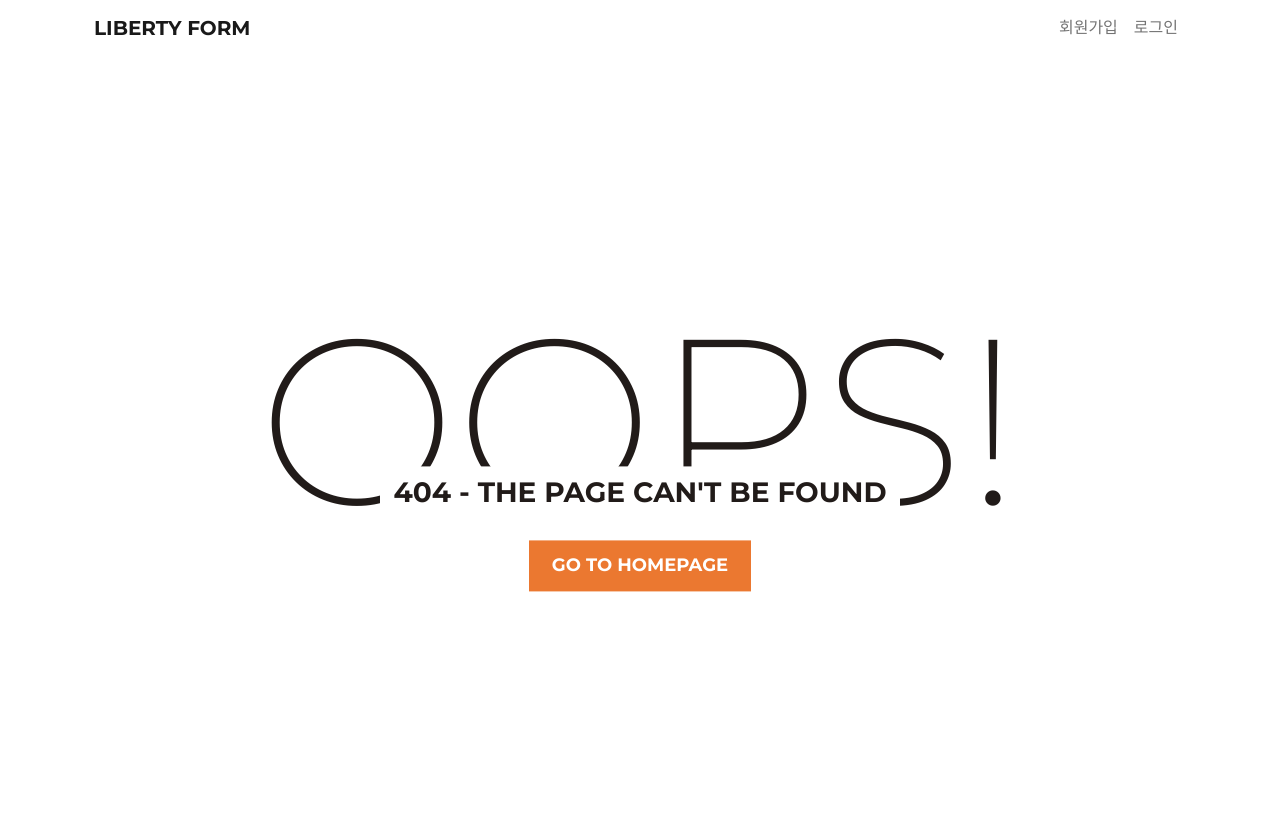
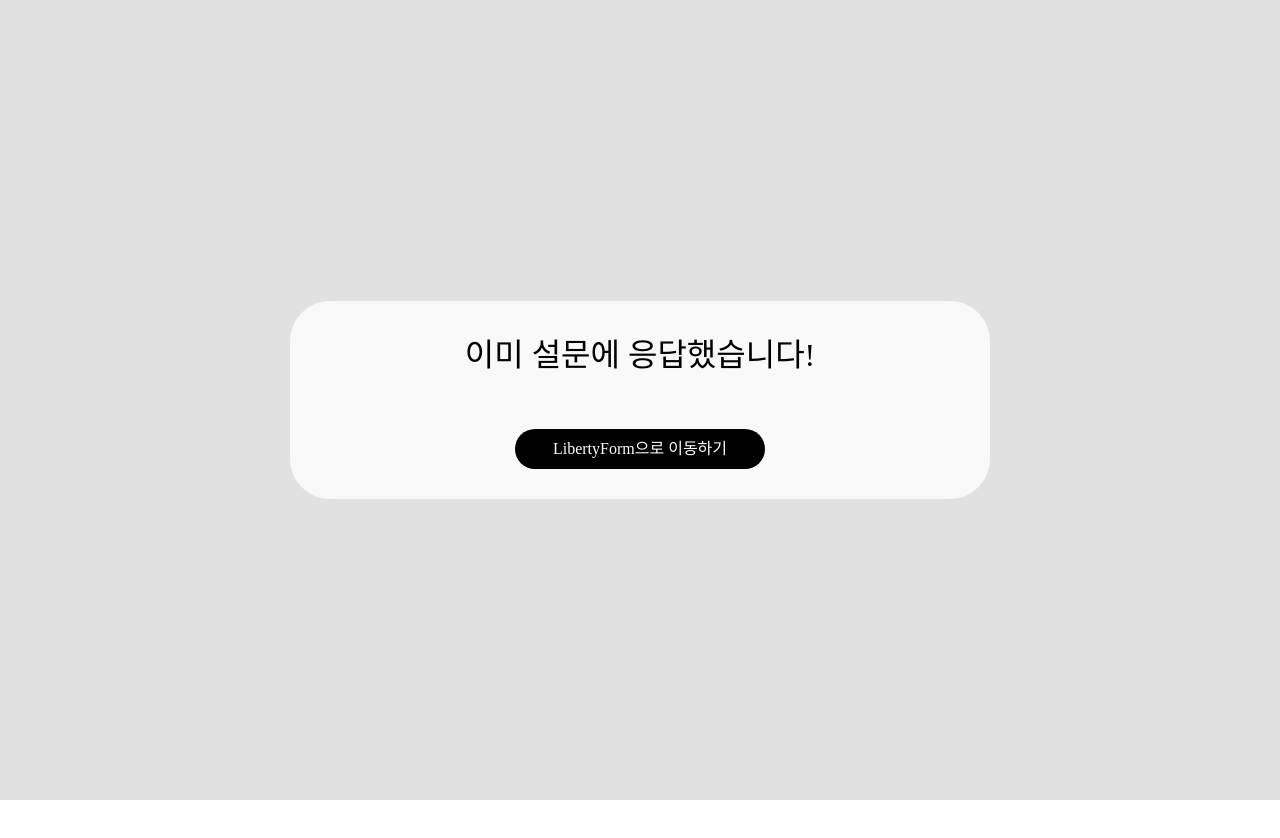
Before and after one commit to Gachon-Kakao-Enterprise-Group-7/libertyForm-WEB, a React (Create React App) app: page /alreadyanswered in a window 1280 px wide. Before the commit this address had no page. Shown: the top 838 px of the page. After the commit the page ends 800 px from the top, so only its background shows below. Built offline with nearby package versions, Linux system fonts and the light colour scheme; a web font is replaced by a local one.

Commit message:
TN7-249 [FEAT] 피설문자 설문 확인, 응답 체크 구현

```diff
--- a/src/App.js
+++ b/src/App.js
@@ -16,6 +16,7 @@ import { GlobalStyle } from './globalstyle'
 
 import { BrowserRouter, Routes, Route } from 'react-router-dom' // 리액트 라우터 기능 사용
 import { AnimatePresence } from "framer-motion"; //애니메이션 라이브러리
+import AlreadyAnswered from 'components/dosurvey/AlreadyAnswered';
 
 
 function App() {
@@ -31,6 +32,8 @@ function App() {
           <Route path="/login" element={<><Login /></>}></Route>
           <Route path="/kakaologin" element={<><Kakaologin /></>}></Route>
           <Route path="/dosurvey/:surveyCode" element={<Dosurvey />}></Route>
+          <Route path="/doprivatesurvey/:privateSurveyCode" element={<Dosurvey />}></Route>
+          <Route path="/alreadyanswered" element={<AlreadyAnswered />}></Route>
           <Route path="/surveyend" element={<Surveyend />}></Route>
           <Route path="/adminpage" element={<Adminpage />}></Route>
           <Route path="/ansurvey" element={<Ansurvey />}></Route>
--- /dev/null
+++ b/src/components/dosurvey/AlreadyAnswered.js
@@ -0,0 +1,63 @@
+import React from 'react';
+import styled from 'styled-components';
+import { Link } from "react-router-dom";
+
+const BackgroundDiv = styled.div`
+  position: absolute;
+  top:0px; // nav바 가려버림
+  background: #e1e1e1;
+  width: 100%;
+  min-height: 100vh;
+  display: flex;
+  align-items: center; //세로축
+  justify-content: center;  //가로축
+`
+const StartCard = styled.div`
+    background-color: rgba(255, 255, 255, 0.8);
+    color:black;
+    width: 700px;
+    padding: 30px;
+    border-radius: 40px;
+    display: flex;
+    flex-direction: column;
+
+
+`
+
+const TitleMessage = styled.div`
+    font-size: 2rem;
+    margin: auto;
+    text-align: center;
+    padding-bottom:50px;
+`
+
+const LibertyBtn = styled.button`
+    border: 0px;
+    margin: auto;
+    background-color: black;
+    color:white;
+    width: 250px;
+    height: 40px;
+    border-radius: 20px;
+
+`
+const Linked = styled(Link)`
+    display: flex;
+    flex-direction: column;
+    text-decoration: none;
+`
+
+function AlreadyAnswered() {
+    return (
+        <BackgroundDiv>
+            <StartCard>
+                <TitleMessage>이미 설문에 응답했습니다!</TitleMessage>
+                <Linked to='/'>
+                    <LibertyBtn>LibertyForm으로 이동하기</LibertyBtn>
+                </Linked>
+            </StartCard>
+        </BackgroundDiv>
+    );
+}
+
+export default AlreadyAnswered;
--- a/src/components/dosurvey/Dosurvey.js
+++ b/src/components/dosurvey/Dosurvey.js
@@ -39,8 +39,6 @@ const SurveyFooter = styled.div`
   margin-top: auto;
   border-radius: 20px;
 `
-
-
 const SurveyNextButton = styled.button`
   background-color: white;
   outline: none;
@@ -58,7 +56,6 @@ const SurveyNextButton = styled.button`
 		border-color:rgba(0,0,0,0.25);
 	}
 `
-
 const SurveyFinalButton = styled.button`
   background-color: #ffcd00;
   outline: none;
@@ -177,7 +174,6 @@ const EmotionSlider = styled(Slider)({
     },
   },
 });
-
 const EmotionText = styled.div`
   display: flex;
   align-items: center;
@@ -214,7 +210,6 @@ const EmotionText = styled.div`
 
 }
 `
-
 const StartSurveyBtn = styled.button`
   position: absolute;
   margin: 50px auto;
@@ -233,8 +228,6 @@ const StartSurveyBtn = styled.button`
   }
   transition:all 200ms linear;
 `
-
-
 const AnswerInput = styled.input`
   background: rgba(255, 255, 255, 0.2);
   position: relative;
@@ -260,7 +253,6 @@ const ProgressBarDiv = styled.div`
   width: 95%;
   margin: auto;
 `
-
 const CloseModalSvg = styled(CloseModal)`
     fill: #92929d;
     width:30px;
@@ -280,8 +272,6 @@ const ModalDelete = styled.button`
   border: none;
   outline: none;
 `
-
-
 const ModalDescription = styled.div`
   display: flex;
   flex-direction: column;
@@ -308,7 +298,6 @@ const ModalTitle = styled.div`
     font-weight: bold;
   }
 `
-
 const ModalButton = styled.button`
   display: flex;
   justify-content: center;
@@ -328,15 +317,12 @@ const ModalButton = styled.button`
     background-color: white;
   }
 `
-
-
 const OptionWrapper = styled.div`
   height: 100%;
   width: 100%;
   margin-top: 12px;
   flex-grow: 1;
   `
-
 const OptionContainer = styled.div`
   border-radius: 10px;
   margin: 0 18px;
@@ -359,7 +345,6 @@ const OptionContainer = styled.div`
     background-color: white;
   }
 `
-
 const ImgDiv = styled.div`
 
   width: ${props => props.imgUrl ? '300px' : '0px'};
@@ -368,10 +353,11 @@ const ImgDiv = styled.div`
   background-size: cover;
 `
 
-
 function Dosurvey() {
 
   const params = useParams();
+
+
   const [surveyDetail, setSurveyDetail] = useState(null) //axios를 통해 받아오는 설문 상세 정보 state [1차 데이터]
   const [newSurveyDetail, setNewSurveyDetail] = useState(null) // 객관+주관 합친 데이터 [2차 데이터]
   const [sortedSurveyDetail, setSortedSurveyDetail] = useState(null) // 문제 순서(number)에 따라 정렬된 데이터 [3차 데이터, 실제 설문에 쓰일 데이터]
@@ -395,16 +381,11 @@ function Dosurvey() {
 
   const [openSubmitModal, setOpenSubmitModal] = useState(false)
 
-  // const now = new Date()
-  // const expirationDate = new Date(surveyDetail.survey.expirationDate)
-
-  // console.log(now, '지금')
-  // console.log(expirationDate, '만료기간')
-  // console.log(expirationDate - now - 32400000)
-
-
+  console.log(Boolean(params.surveyCode))
+  console.log(Boolean(params.privateSurveyCode))
 
   useEffect(() => {
+    if (params.surveyCode) { // 그냥 설문을 실시 할때
       setLoading(true)
       const jwt = localStorage.getItem('jwt')
       axios.get(`${process.env.REACT_APP_DB_HOST} /survey/${params.surveyCode} `, {
@@ -424,6 +405,32 @@ function Dosurvey() {
         .catch((Error) => {
           setError(Error)
         })
+    }
+    else if (params.privateSurveyCode) { // 사용자 식별 번호가 있는 설문을 실시 할 때
+      setLoading(true)
+      const jwt = localStorage.getItem('jwt')
+      axios.get(`${process.env.REACT_APP_DB_HOST}/manage/read/${params.privateSurveyCode} `, {
+        headers: {
+          Authorization: 'Bearer ' + jwt
+        }
+      })
+        .then((res) => {
+          console.log('처음에 데이터 불러오고 그다음에는 실행되면 안되는 useEffect')
+          console.log(res)
+          if (res.data.code === 2020) { //이미 설문에 응답한 경우
+            document.location.href = "/alreadyanswered"
+          }
+
+          setSurveyDetail(res.data.result)
+          setNewSurveyDetail(res.data.result)
+          setResult([]) // result 배열의 공간을 만들어준다.
+          setChoiceQuestions(res.data.result.choiceQuestions)
+
+        })
+        .catch((Error) => {
+          setError(Error)
+        })
+    }
   }, [])
 
 
@@ -553,6 +560,21 @@ function Dosurvey() {
         console.log(res)
         switch (res.data.code) {
           case 1000:
+            console.log('만약 privateSurvey라면 설문 제출을 했다는 코드를 보내줘야한다.')
+            if (params.privateSurveyCode) {
+              axios.get(`${process.env.REACT_APP_DB_HOST}/manage/submit/${params.privateSurveyCode}`, {
+                headers: {
+                  Authorization: 'Bearer eyJ0eXBlIjoiand0IiwiYWxnIjoiSFMyNTYifQ.eyJqd3RJbmZvIjp7Im1lbWJlcklkIjo0fSwiaWF0IjoxNjY4OTk4MjI5LCJleHAiOjE2NzA3NzYyOTR9.ZVGf5i48rXOpl1hIkraKRcYGDozlTcsKirHVS4MeAww'
+                }
+              })
+                .then((res) => {
+                  console.log(res.data.code)
+
+                })
+                .catch((Error) => {
+                  console.log(Error, 'privateSurvey코드 백엔드에 전송하는 과정에서 생긴 오류')
+                })
+            }
             Swal.fire({
               title: 'Success!',
               text: '요청에 성공하였습니다',
```
Lines whose indentation alone changed are shown as unchanged.
